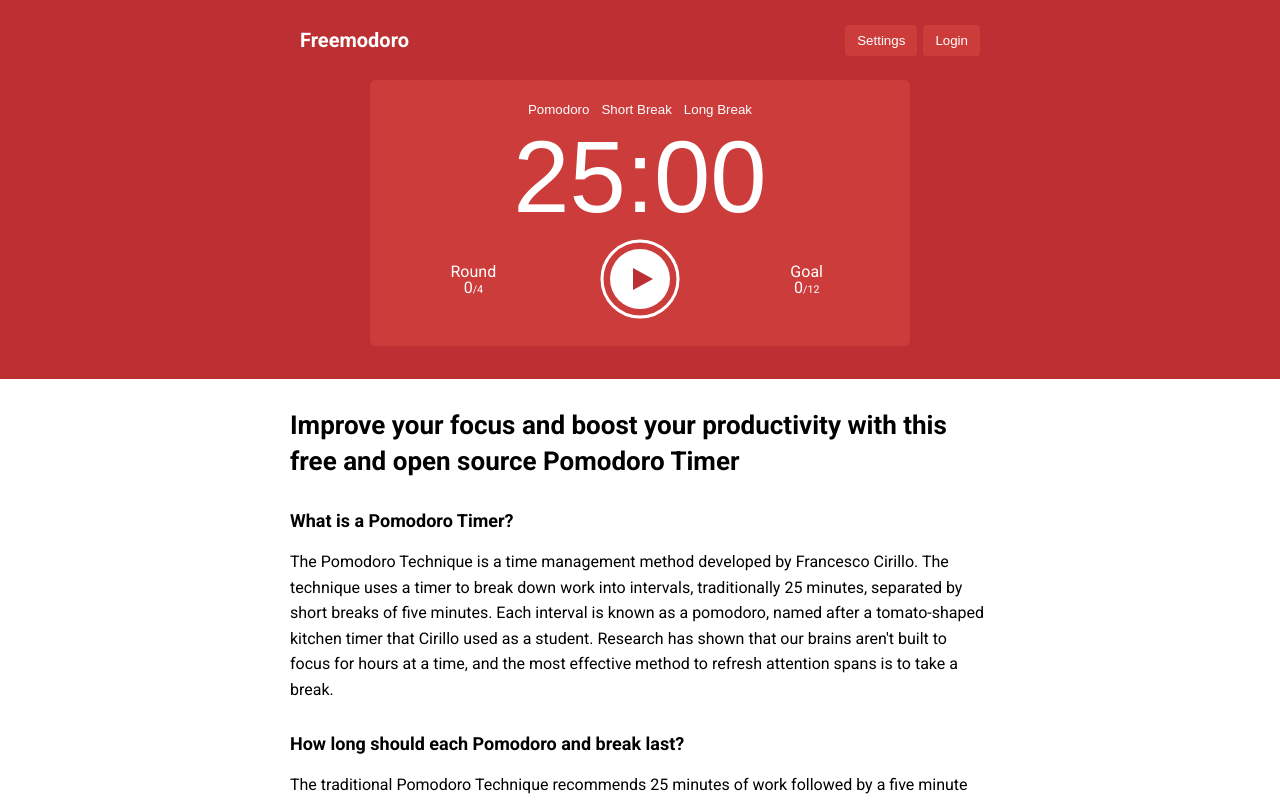
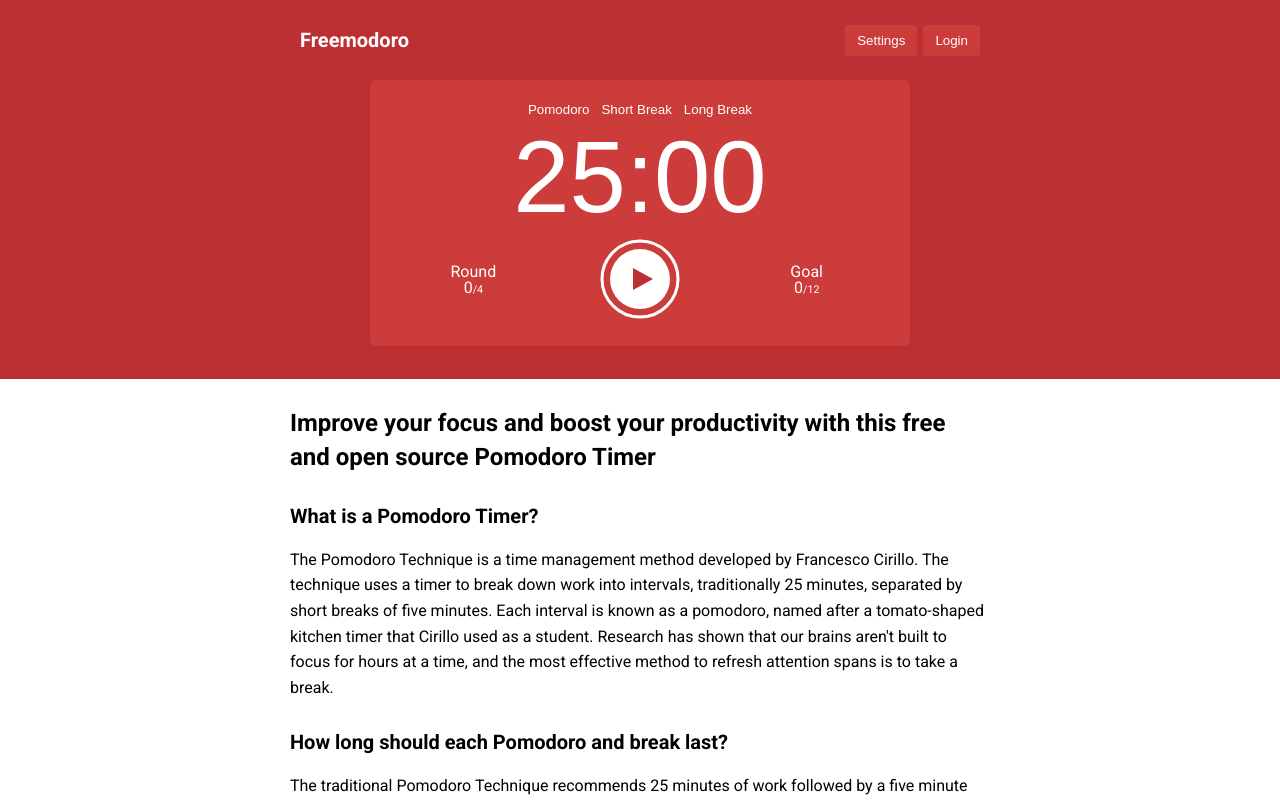
Before and after one commit to jaredblumer/freemodoro, a React (Create React App) app: page / in a window 1280 px wide. Shown: the top 800 px of the page. Built offline with nearby package versions, Linux system fonts and the light colour scheme.

Commit message:
Update h1 and h2 font sizes

```diff
--- a/src/App.css
+++ b/src/App.css
@@ -66,14 +66,14 @@ footer a {
 
 .description-container h1 {
   color: black;
-  font-size: 26px;
+  font-size: 24px;
   line-height: 1.4em;
   margin: 8px 0 0 0;
 }
 
 .description-container h2 {
   color: black;
-  font-size: 18px;
+  font-size: 20px;
   line-height: 1.4em;
   margin-top: 28px;
 }
```
